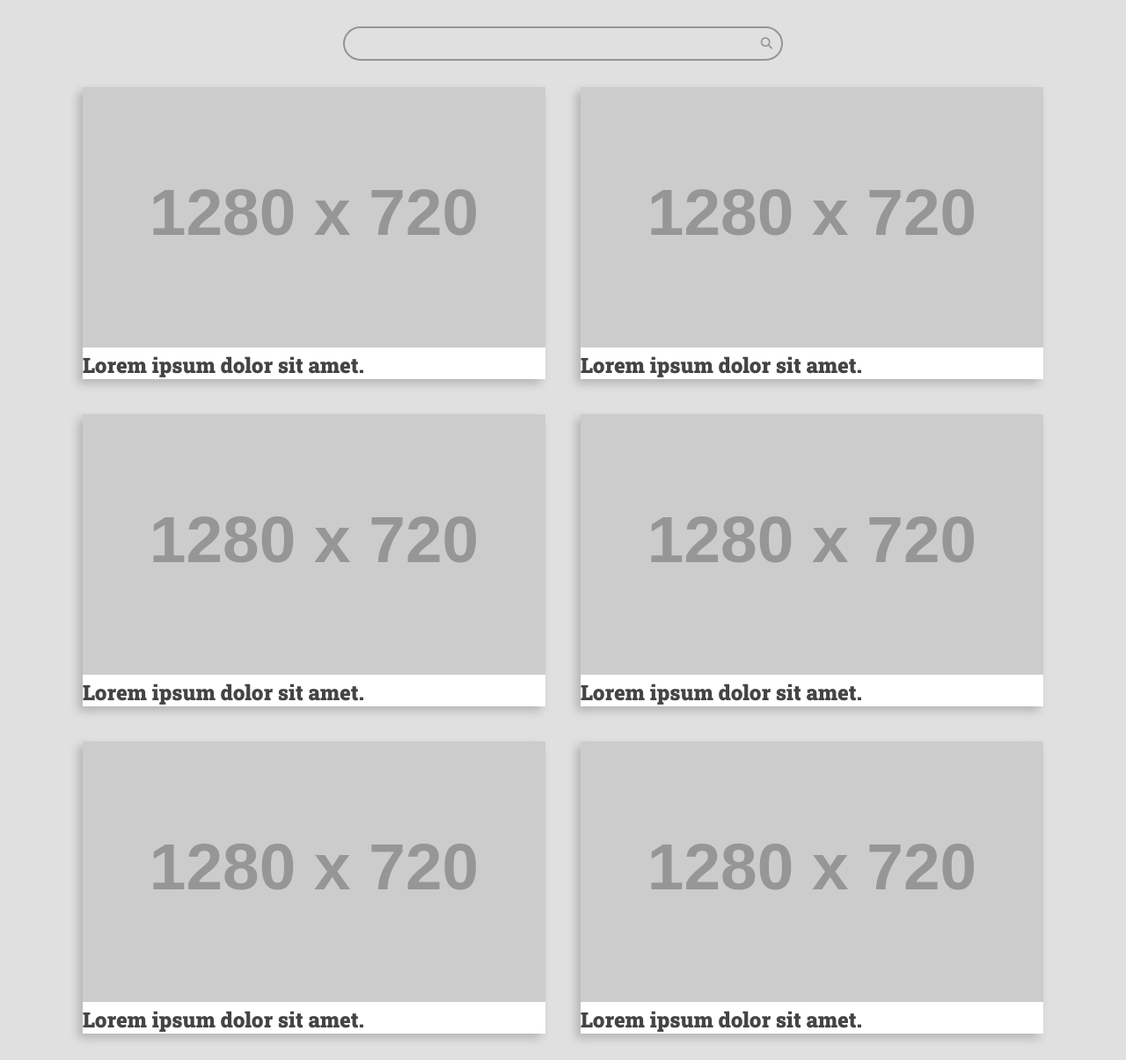
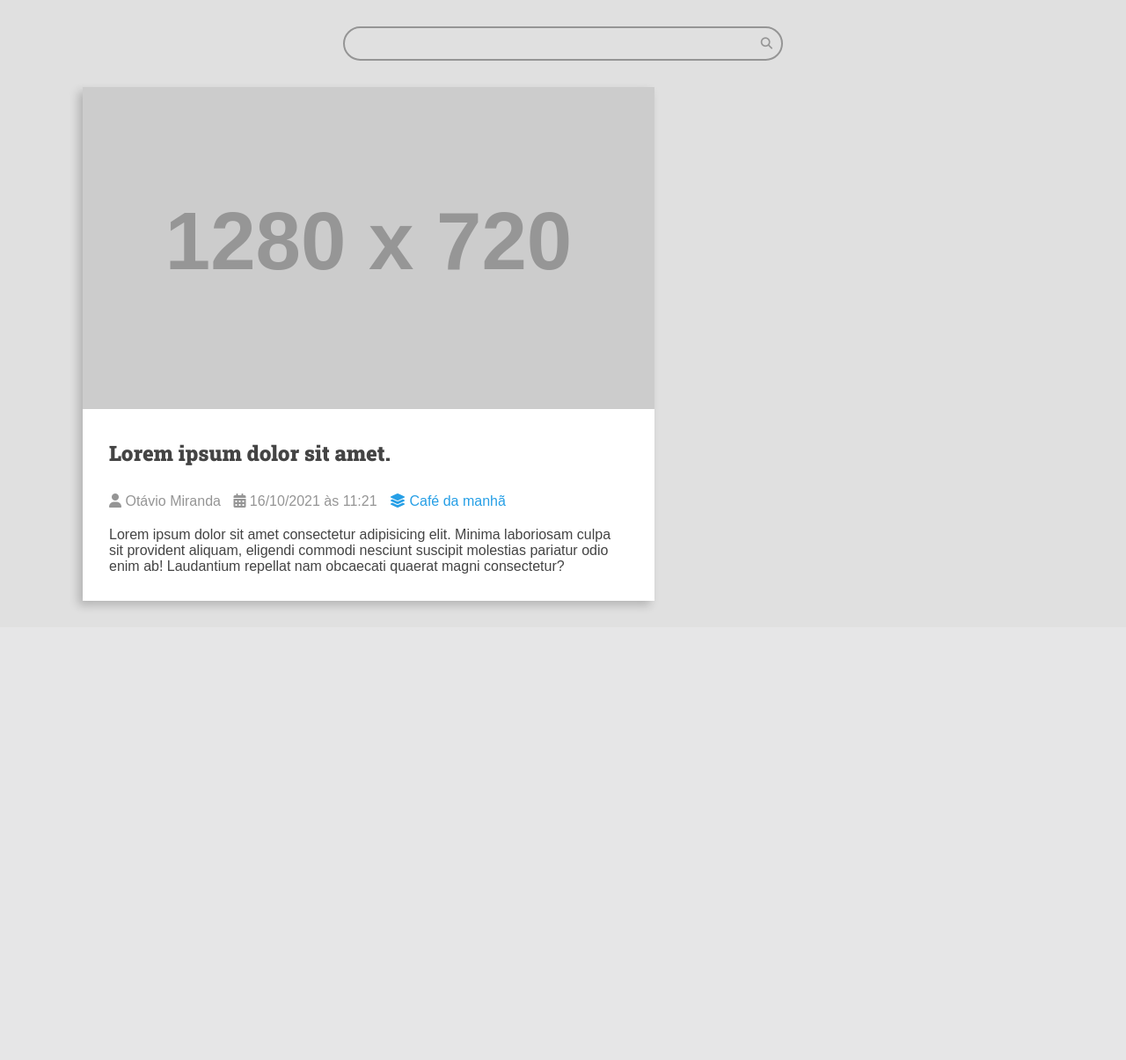
Before and after one commit to Fillpz/curso-django, a Django app: page / in a window 1280 px wide. Shown: the part 113-1318 px from the top of the page at 88% size. After the commit the page ends 807 px from the top, so only its background shows below. Run offline with Django 4.2, Linux system fonts and the light colour scheme; grey boxes labelled with a size stand in for pictures from a placeholder-image service; some libraries are stand-ins or nearby versions.

Commit message:
Adicionando e estilizando as divs sobre o autor

```diff
--- a/recipes/templates/recipes/pages/home.html
+++ b/recipes/templates/recipes/pages/home.html
@@ -13,51 +13,29 @@
                 <div class="recipe-title-container">
                     <h2 class="recipe-title">Lorem ipsum dolor sit amet.</h2>
                 </div>
-            </div>
 
-            <div class="recipe recipe-list-item">
-                <div class="recipe-cover">
-                    <img src="https://placehold.co/1280x720/blue/FFFFFF/png" alt="Temporario">
+                <div class="recipe-author">
+                    <span class="recipe-author-item">
+                        <i class="fas fa-user"></i>
+                        Otávio Miranda
+                    </span>
+                    <span class="recipe-author-item">
+                        <i class="fas fa-calendar-alt"></i>
+                        16/10/2021 às 11:21
+                    </span>
+                    <span class="recipe-author-item">
+                        <a href="/recipes/category/cafe-da-manha/">
+                            <i class="fas fa-layer-group"></i>
+                            <span>Café da manhã</span>
+                        </a>
+                    </span>
                 </div>
-                <div class="recipe-title-container">
-                    <h2 class="recipe-title">Lorem ipsum dolor sit amet.</h2>
+
+                <div class="recipe-content">
+                    <p>Lorem ipsum dolor sit amet consectetur adipisicing elit. Minima laboriosam culpa sit provident aliquam, eligendi commodi nesciunt suscipit molestias pariatur odio enim ab! Laudantium repellat nam obcaecati quaerat magni consectetur?
+                    </p>
                 </div>
-            </div>
 
-            <div class="recipe recipe-list-item">
-                <div class="recipe-cover">
-                    <img src="https://placehold.co/1280x720/blue/FFFFFF/png" alt="Temporario">
-                </div>
-                <div class="recipe-title-container">
-                    <h2 class="recipe-title">Lorem ipsum dolor sit amet.</h2>
-                </div>
-            </div>
-
-            <div class="recipe recipe-list-item">
-                <div class="recipe-cover">
-                    <img src="https://placehold.co/1280x720/blue/FFFFFF/png" alt="Temporario">
-                </div>
-                <div class="recipe-title-container">
-                    <h2 class="recipe-title">Lorem ipsum dolor sit amet.</h2>
-                </div>
-            </div>
-
-            <div class="recipe recipe-list-item">
-                <div class="recipe-cover">
-                    <img src="https://placehold.co/1280x720/blue/FFFFFF/png" alt="Temporario">
-                </div>
-                <div class="recipe-title-container">
-                    <h2 class="recipe-title">Lorem ipsum dolor sit amet.</h2>
-                </div>
-            </div>
-
-            <div class="recipe recipe-list-item">
-                <div class="recipe-cover">
-                    <img src="https://placehold.co/1280x720/blue/FFFFFF/png" alt="Temporario">
-                </div>
-                <div class="recipe-title-container">
-                    <h2 class="recipe-title">Lorem ipsum dolor sit amet.</h2>
-                </div>
             </div>
         </div>
     </main>
--- a/recipes/templates/recipes/partials/head.html
+++ b/recipes/templates/recipes/partials/head.html
@@ -191,5 +191,34 @@
             transform: scale(1.02);
             box-shadow: -8px 8px 18px rgba(0, 0, 0, .25);
         }
+
+        .recipe-title-container {
+            padding: var(--spacing-gutter-medium);
+            padding-bottom: 2rem);
+        }
+
+        .recipe-author {
+            padding: 0 var(--spacing-gutter-medium);
+        }
+
+        .recipe-content {
+            padding: var(--spacing-gutter-medium);
+            padding-top: 2rem;
+        }
+
+        .recipe-author-item {
+            color: var(--color-gray-4);
+            margin-right: 1rem;
+        }
+
+        .recipe-author a {
+            color: var(--color-primary);
+            transition: all 300ms ease-in-out;
+            text-decoration: none;
+        }
+
+        .recipe-author a:hover {
+            color: var(--color-primary-dark);
+        }
     </style>
 </head>
```
